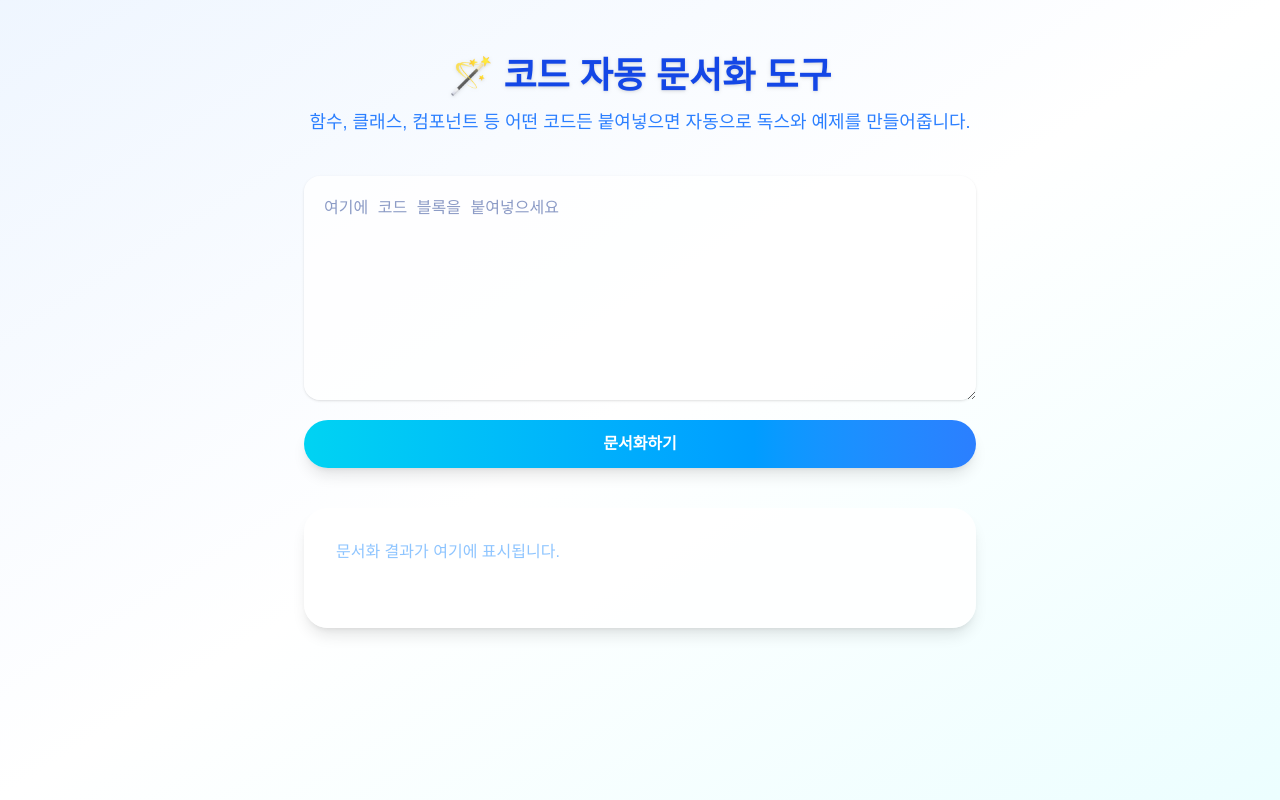
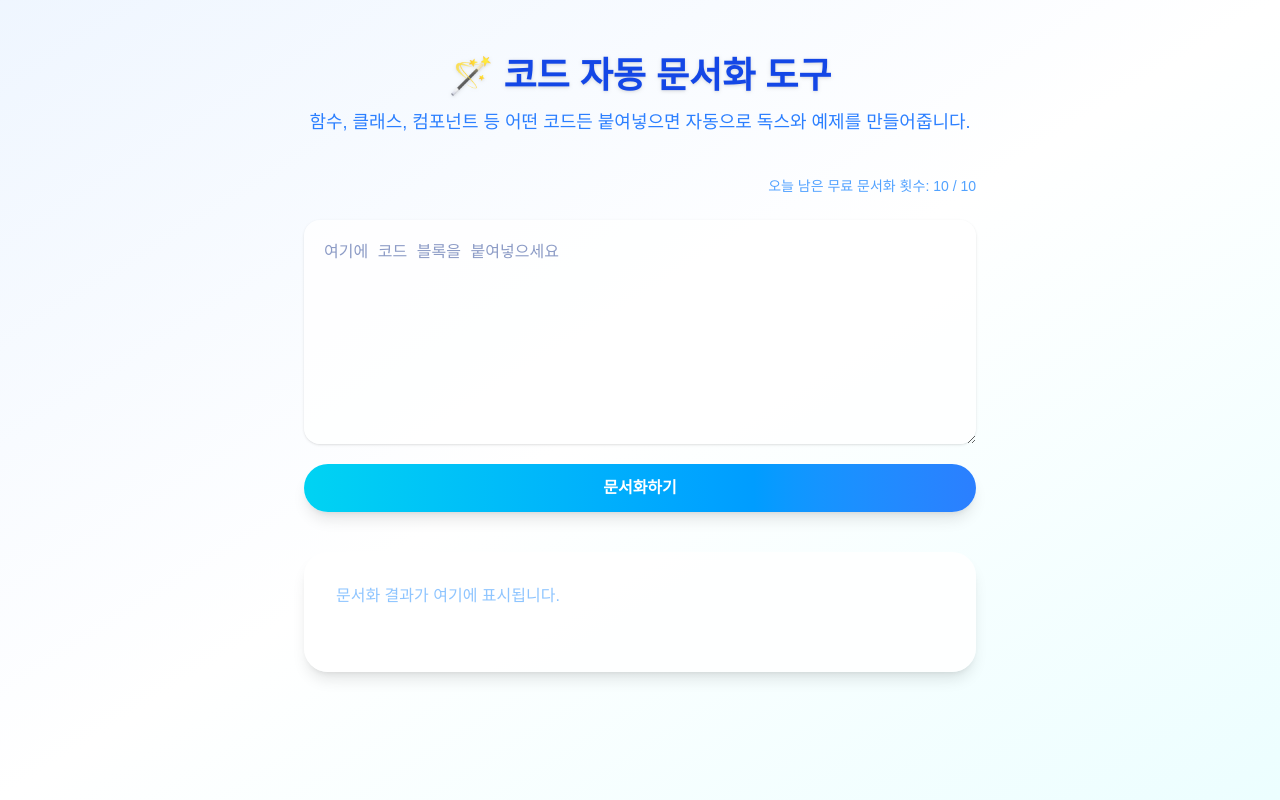
Before and after one commit to ziny-devlab/auto-docs, a Next.js app: page / in a window 1280 px wide. Built offline with nearby package versions, Linux system fonts and the light colour scheme.

Commit message:
feat: 디바이스 기준 하루 요청 제한 코드 추가

```diff
--- a/src/app/page.tsx
+++ b/src/app/page.tsx
@@ -1,6 +1,8 @@
 'use client';
 
 import { useState } from 'react';
+
+const DAILY_LIMIT = 10;
 
 export default function Home() {
   const [loading, setLoading] = useState(false);
@@ -8,6 +10,45 @@ export default function Home() {
   const [input, setInput] = useState('');
   const [result, setResult] = useState<string | null>(null);
   const [copied, setCopied] = useState(false);
+
+  const getToday = () => new Date().toISOString().slice(0, 10);
+
+  const getDocGenCount = () => {
+    if (typeof window === "undefined") return { date: "", count: 0 };
+    try {
+      return JSON.parse(localStorage.getItem('docGenCount') || '{}');
+    } catch {
+      return { date: "", count: 0 };
+    }
+  };
+
+  const canRequest = () => {
+    const data = getDocGenCount();
+    const today = getToday();
+    if (data.date === today) {
+      return data.count < DAILY_LIMIT;
+    }
+    return true;
+  };
+
+  const increaseCount = () => {
+    const data = getDocGenCount();
+    const today = getToday();
+    if (data.date === today) {
+      localStorage.setItem('docGenCount', JSON.stringify({ date: today, count: data.count + 1 }));
+    } else {
+      localStorage.setItem('docGenCount', JSON.stringify({ date: today, count: 1 }));
+    }
+  };
+
+  const getRemainCount = () => {
+    const data = getDocGenCount();
+    const today = getToday();
+    if (data.date === today) {
+      return DAILY_LIMIT - data.count;
+    }
+    return DAILY_LIMIT;
+  };
 
   const handleReset = () => {
     setInput('');
@@ -27,13 +68,14 @@ export default function Home() {
   };
 
   const handleAnalyze = async () => {
-    if (!input.trim()) {
-      setResult('코드를 입력해주세요.');
+    if (!canRequest()) {
+      setResult('오늘의 무료 사용 횟수를 모두 사용하셨습니다. 내일 다시 이용해주세요.');
       return;
     }
+    // ... 기존 코드
+    setLoading(true);
+    setResult('문서화 중입니다...');
     try {
-      setLoading(true);
-      setResult('문서화 중입니다...');
       const res = await fetch('/api/claude', {
         method: 'POST',
         headers: { 'Content-Type': 'application/json' },
@@ -43,14 +85,14 @@ export default function Home() {
       setResult(data.result);
       setIsCompleted(true);
     } catch (error) {
-      console.error('Error:', error);
       setResult('문서화 중 오류가 발생했습니다.');
       setIsCompleted(false);
-    }
-    finally {
+    } finally {
       setLoading(false);
+      increaseCount(); // 요청 후 카운트 증가
     }
   };
+
 
   return (
     <main className="min-h-screen bg-gradient-to-br from-blue-50 via-white to-cyan-50 flex flex-col items-center py-14">
@@ -61,6 +103,9 @@ export default function Home() {
         함수, 클래스, 컴포넌트 등 어떤 코드든 붙여넣으면 자동으로 독스와 예제를 만들어줍니다.
       </p>
       <div className="w-full max-w-2xl flex flex-col gap-5">
+        <div className="text-right text-sm text-blue-400 mb-1">
+          오늘 남은 무료 문서화 횟수: {getRemainCount()} / {DAILY_LIMIT}
+        </div>
         <textarea
           className="w-full h-56 p-5 rounded-2xl border-0 shadow focus:ring-2 focus:ring-blue-200 font-mono text-blue-900 bg-white/80 transition"
           placeholder="여기에 코드 블록을 붙여넣으세요"
@@ -85,8 +130,8 @@ export default function Home() {
 
           </button>
         )}
+      </div>
 
-      </div>
       <div className="w-full max-w-2xl mt-10 bg-white/90 border-0 rounded-3xl p-8 min-h-[120px] shadow-lg relative">
         {result && (
           <button
```
